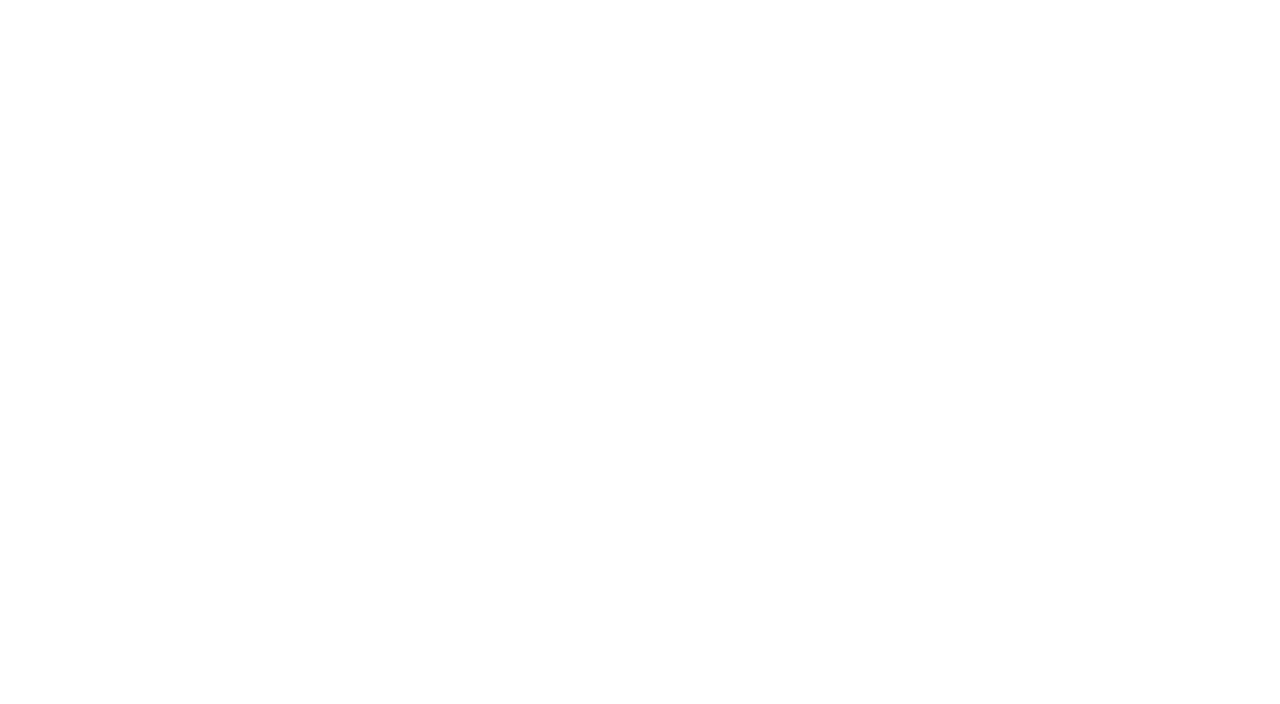
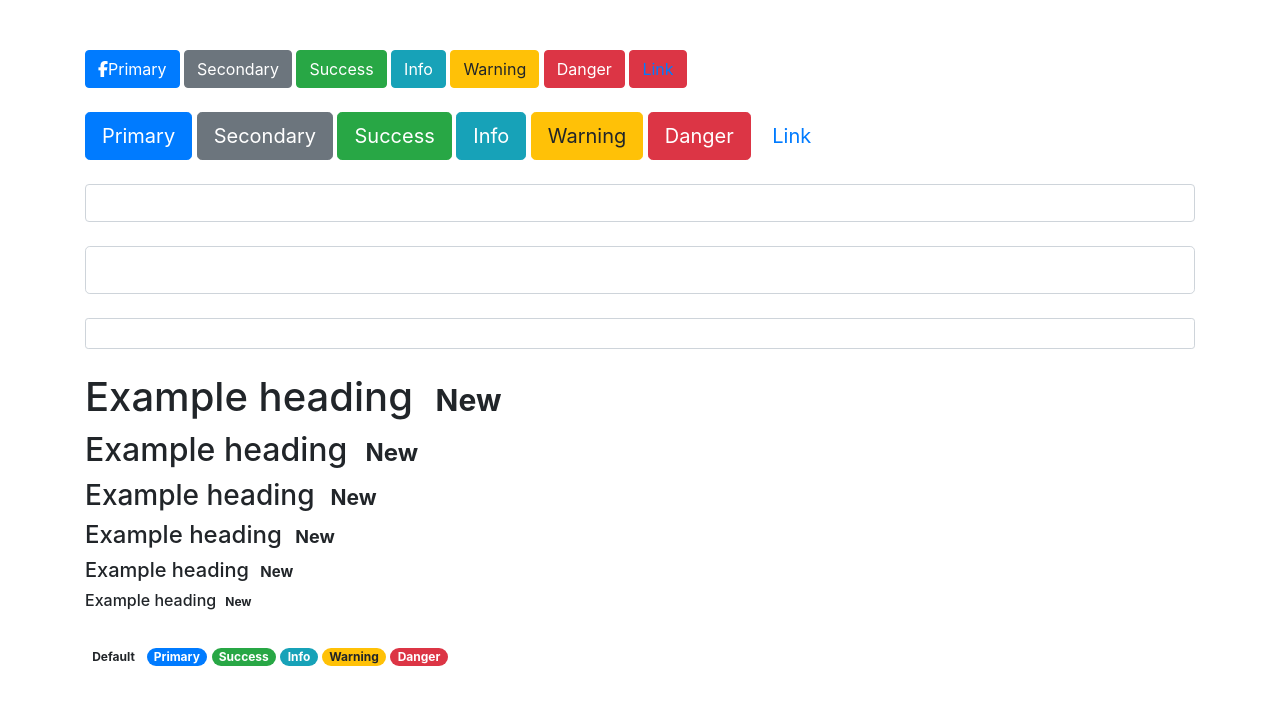
Before and after one commit to miltoncamara/bootstrap-components, a website: page index.html in a window 1280 px wide. Drawn offline with nearby package versions, Linux system fonts and the light colour scheme.

Commit message:
Initial commit.

```diff
--- a/index.html
+++ b/index.html
@@ -1,6 +1,86 @@
 <html>
-    <head></head>
-    <body>
 
-    </body>
+<head>
+    <link rel="stylesheet" href="bower_components/bootstrap/dist/css/bootstrap.css">
+    <style>
+        body {
+            margin-top: 50px;
+        }
+    </style>
+</head>
+
+<body>
+    <div class="container">
+        <!--Buttons-->
+        <div class="row">
+            <div class="col">
+                <button type="button" class="btn btn-primary"><span class="fa fa-facebook"></span>Primary</button>
+                <button type="button" class="btn btn-secondary">Secondary</button>
+                <button type="button" class="btn btn-success">Success</button>
+                <button type="button" class="btn btn-info">Info</button>
+                <button type="button" class="btn btn-warning">Warning</button>
+                <button type="button" class="btn btn-danger">Danger</button>
+                <button type="button" class="btn btn-link btn-danger">Link</button>
+            </div>
+        </div>
+        <div class="row">
+            <div class="col">
+                <br/>
+                <button type="button" class="btn btn-lg btn-primary">Primary</button>
+                <button type="button" class="btn btn-lg btn-secondary">Secondary</button>
+                <button type="button" class="btn btn-lg btn-success">Success</button>
+                <button type="button" class="btn btn-lg btn-info">Info</button>
+                <button type="button" class="btn btn-lg btn-warning">Warning</button>
+                <button type="button" class="btn btn-lg btn-danger">Danger</button>
+                <button type="button" class="btn btn-lg btn-link">Link</button>
+            </div>
+        </div>
+
+        <!--Form Control-->
+        <div class="row">
+            <div class="col">
+                <br/>
+                <input type="text" class="form-control">
+            </div>
+        </div>
+        <div class="row">
+            <div class="col">
+                <br/>
+                <input type="text" class="form-control form-control-lg">
+            </div>
+        </div>
+        <div class="row">
+            <div class="col">
+                <br/>
+                <input type="text" class="form-control form-control-sm">
+            </div>
+        </div>
+
+        <!--Badges-->
+        <div class="row">
+            <div class="col">
+                <br/>
+                <h1>Example heading <span class="badge badge-default">New</span></h1>
+                <h2>Example heading <span class="badge badge-default">New</span></h2>
+                <h3>Example heading <span class="badge badge-default">New</span></h3>
+                <h4>Example heading <span class="badge badge-default">New</span></h4>
+                <h5>Example heading <span class="badge badge-default">New</span></h5>
+                <h6>Example heading <span class="badge badge-default">New</span></h6>
+            </div>
+        </div>
+        <div class="row">
+            <div class="col">
+                <br/>
+                <span class="badge badge-pill badge-default">Default</span>
+                <span class="badge badge-pill badge-primary">Primary</span>
+                <span class="badge badge-pill badge-success">Success</span>
+                <span class="badge badge-pill badge-info">Info</span>
+                <span class="badge badge-pill badge-warning">Warning</span>
+                <span class="badge badge-pill badge-danger">Danger</span>
+            </div>
+        </div>
+    </div>
+    <script src="https://use.fontawesome.com/1dbcc7ba5d.js"></script>
+</body>
+
 </html>
```
Also changed, not shown: btn-social.css (added, +39 -0 lines), 2 other files.
